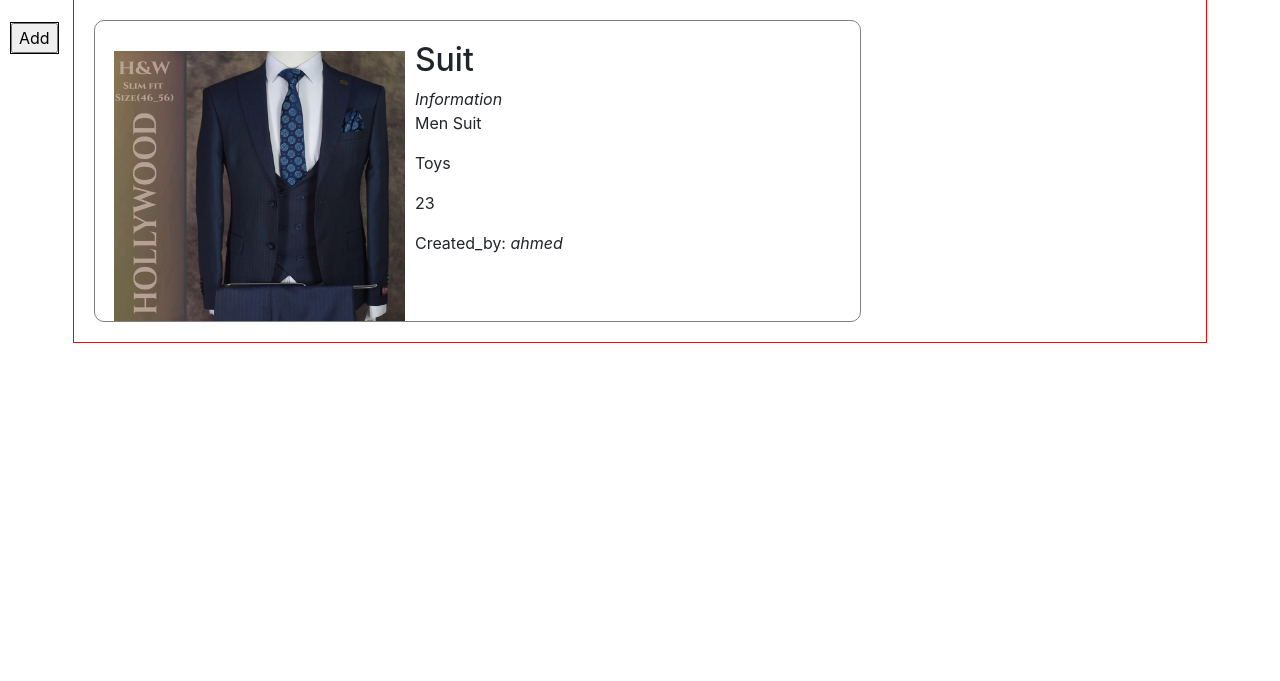
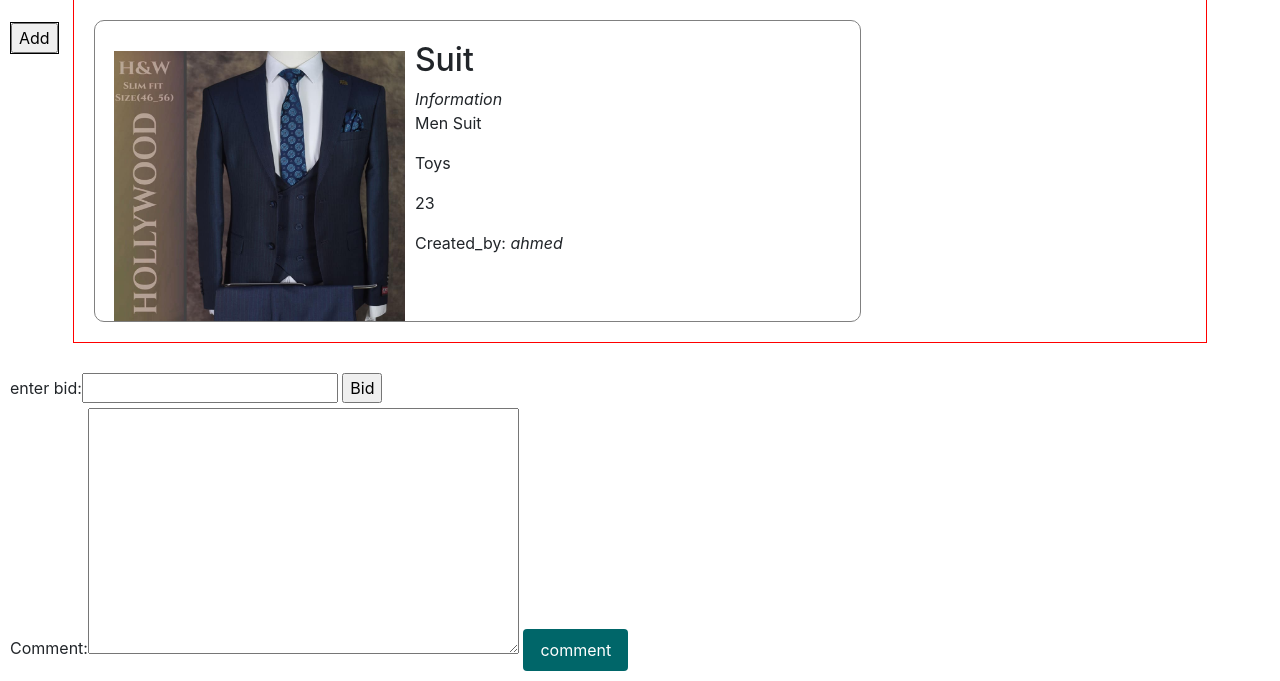
Before and after one commit to ahmedalhakeem/Commerce, a Django app: page /listing/24 in a window 1280 px wide. Shown: the part 178-859 px from the top of the page. Before the commit the page ends 521 px from the top, so only its background shows below. Run offline with Django 3.2, Linux system fonts and the light colour scheme; a user stored in the database is signed in; data comes from the database, SQL or seed files in the repository; both versions use the stored data as it was after the commit; some libraries are stand-ins or nearby versions.

Commit message:
add bid and comment

```diff
--- a/auctions/templates/auctions/closebid.html
+++ b/auctions/templates/auctions/closedbid.html
@@ -1,4 +1,6 @@
 {% extends "auctions/layout.html" %}
 {% block body %}
-<h1>The winner is : </h1>
+{% if winner %}
+<h1>The Winner is {{winner}}</h1>
+{% endif %}
 {% endblock %}
--- a/auctions/templates/auctions/listing.html
+++ b/auctions/templates/auctions/listing.html
@@ -41,6 +41,7 @@
         </div>
 
         <div class="close">
+
             <form action="{% url 'listing' item.id %}" method="GET">
                 {% csrf_token %}
                 {% if possessor %}
@@ -50,12 +51,21 @@
 
             </form>
         </div>
+        <div class="bidform" >
+            <form action="{% url 'listing' list_id %}" method="POST">
+                {% csrf_token %}
+                {{ bidform }}
+
+                <input type="submit" name="bid" value="Bid">
+            </form>
 
 
-        <!--Display all Comments-->
+        </div>
 
 
 
+
+    <!--Display all Comments-->
     {% for comments in allcomments %}
         <div class="comment-content">
             <div class="a-image">
@@ -68,6 +78,13 @@
 
         </div>
         {% endfor %}
+        <div class="ent_comment">
+            <form action="{% url 'listing' list_id %}" method="POST">
+                {% csrf_token %}
+                {{ comments }}
+                <input type="submit" value="comment" class="btn">
+            </form>
+        </div>
 
 
     {% endblock %}
--- a/auctions/urls.py
+++ b/auctions/urls.py
@@ -12,5 +12,8 @@ urlpatterns = [
     path("create_listing/<user_id>", views.create_listing, name="create_listing"),
     path("listing/<list_id>", views.listing, name="listing"),
     path("watchlist/<user_id>", views.watchlist, name="watchlist"),
+    path("closedlist", views.closedlist, name="closedlist"),
+    path("closedbid/<list_id>", views.closedbid, name="closedbid")
+    #path("closebid/<int:list_id>", views.closebid, name="closebid")
     #path("closebid/<exact_item>", views.closebid, name="closebid")
 ]
--- a/auctions/views.py
+++ b/auctions/views.py
@@ -139,15 +139,17 @@ def listing(request, list_id):
     if wlcheck:
         if(request.GET.get('remove')):
             signed_user.watchlist.remove(exact_item)
-            message1= "Removed from watchlist"
+            #message1= "Removed from watchlist"
             return HttpResponseRedirect(reverse("listing", args=(list_id,)))
 
             #return HttpResponseRedirect(reverse("listing", args=(list_id,)))
     else:
         if(request.GET.get('add')):
             signed_user.watchlist.add(exact_item)
-            message2 = "Added to watchlist"
+            #message2 = "Added to watchlist"
             return HttpResponseRedirect(reverse("listing", args=(list_id,)))
+
+
             #return HttpResponse("add")
             # return HttpResponseRedirect(reverse("listing", args=(list_id,)))
         #print("out")
@@ -159,23 +161,56 @@ def listing(request, list_id):
     else:
         possessor=False
     if request.GET.get('close'):
-        exact_item.active = False
-        max_bid = exact_item.list.aggregate(Max('bid_amount'))
-        winner = exact_item.list.get(bid_amount=max_bid["bid_amount__max"])
-        winner = winner.uid
-        exact_item.save()
+        bid_happend = exact_item.list.filter(bid_amount=exact_item.start_bid)
+        if not bid_happend:
+            return HttpResponse("The auction for this item has not yet started")
+        else:
+            return HttpResponseRedirect(reverse("closedbid",args=(list_id,)))
 
-    ## In case of Post Method!
+
+    if request.method=="POST":
+        if 'bid' in request.POST:
+            bidform = BidsForm(request.POST or None)
+            bidder = User.objects.get(pk=request.user.id)
+            print(f"Last bid came from  :{bidder}")
+
+            #Checking form validity
+            if bidform.is_valid():
+                current_bid = bidform.cleaned_data["bid_amount"]
+
+                #Compare between the bidding value and the current bid
+                if exact_item.start_bid < current_bid:
+                    exact_item.start_bid = current_bid
+                    exact_item.save()
+                    # Bid table must be updated
+                    bid_update = Bids(bid_amount=current_bid, uid=bidder, listid=exact_item)
+                    bid_update.save()
+                    print(bid_update)
+
+            return HttpResponseRedirect(reverse("listing", args=(list_id,)))
+
+        #Enter a new Comment
+        comments = CommentsForm(request.POST or None)
+        if comments.is_valid():
+            user_comment = User.objects.get(pk=request.user.id)
+            comment = comments.cleaned_data["comment"]
+            ucomment= Comments(comment=comment, user_comment=user_comment, list_comment=exact_item)
+            ucomment.save()
+            return HttpResponseRedirect(reverse(listing, args=(list_id,)))
 
 
 
 
     return render(request, "auctions/listing.html",{
+        "list_id" :list_id,
         "item" : exact_item,
         "createdby" : owner,
         "allcomments" : allcomments,
+        "comments": CommentsForm(),
+        "bidform" : BidsForm(),
         "wlcheck" : wlcheck,
         "possessor" :possessor,
+
     })
 
 @login_required
@@ -189,5 +224,31 @@ def watchlist(request, user_id):
 #def watchlistremove(request, list_id):
  #   list = Listings.objects.get(pk=list_id)
 
-def closebid(request):
-    return HttpResponse("The owner is ")
+def closedlist(request):
+    non_active = Listings.objects.filter(active=False)
+
+    return render(request, "auctions/closedlist.html",{
+        "non_active" : non_active,
+
+    })
+
+def closedbid(request, list_id):
+    item = Listings.objects.get(pk=list_id)
+    max_bid = item.list.aggregate(Max('bid_amount'))
+    winner = item.list.get(bid_amount=max_bid["bid_amount__max"])
+    winner = winner.uid
+    item.active=False
+    item.save()
+
+    return render(request, "auctions/closedbid.html",{
+        "winner" : winner
+    })
+
+
+
+
+
+
+
+
+    #return HttpResponse("The owner is ")
```
Also changed, not shown: auctions/templates/auctions/closedlist.html (added, +10 -0 lines), db.sqlite3.
